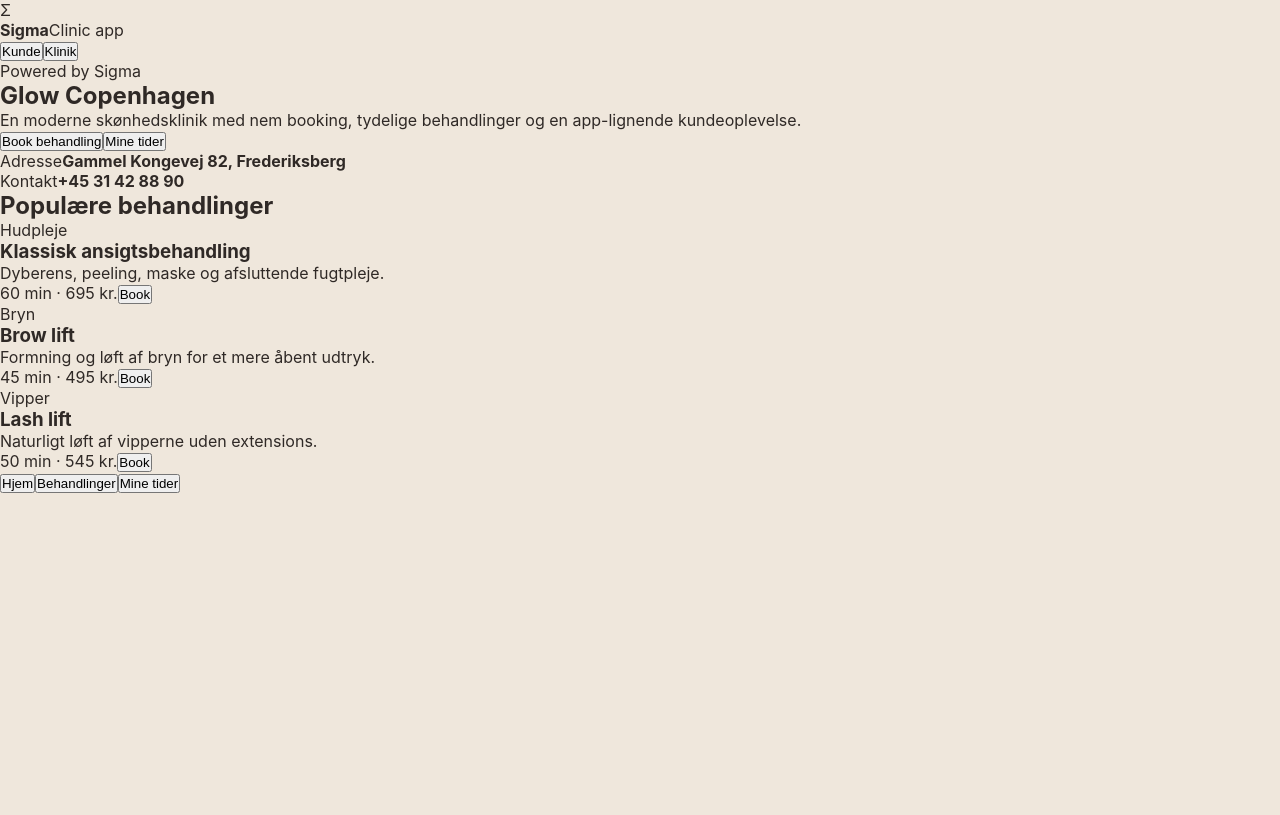
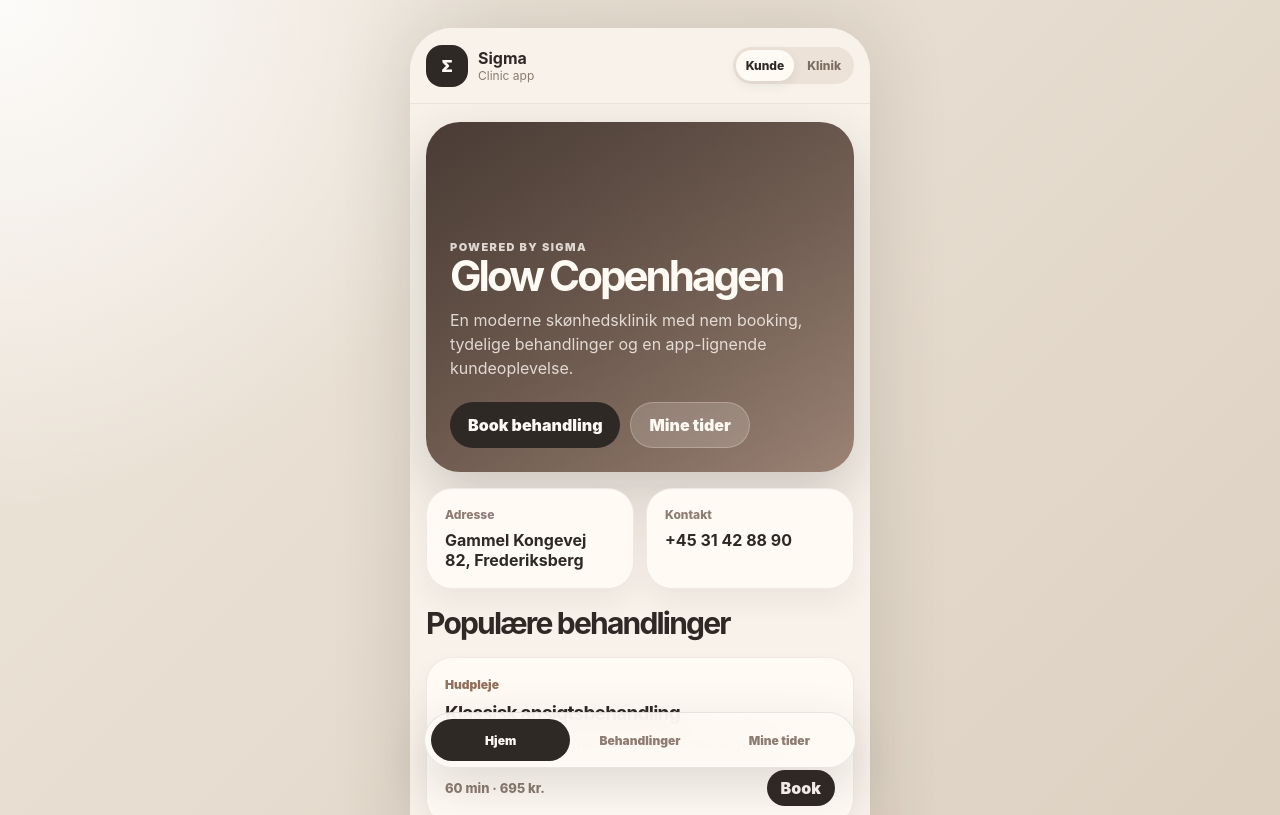
Before and after one commit to uanel955/sigma-prototype, a React (Vite) app: page / in a window 1280 px wide. Shown: the top 815 px of the page. Built offline with nearby package versions, Linux system fonts and the light colour scheme.

Commit message:
feat: replace src/styles.css with full design system

```diff
--- a/src/styles.css
+++ b/src/styles.css
@@ -1,13 +1,462 @@
-/* Sigma Prototype – global styles */
+:root {
+  font-family: Inter, ui-sans-serif, system-ui, -apple-system, BlinkMacSystemFont,
+    "Segoe UI", sans-serif;
+  color: #2f2926;
+  background: #efe7dc;
+  font-synthesis: none;
+  text-rendering: optimizeLegibility;
+  -webkit-font-smoothing: antialiased;
+}
+
 * {
   box-sizing: border-box;
-  margin: 0;
-  padding: 0;
 }
 
 body {
-  font-family: Inter, ui-sans-serif, system-ui, sans-serif;
+  margin: 0;
+  min-width: 320px;
+  min-height: 100vh;
+}
+
+button,
+input,
+textarea,
+select {
+  font: inherit;
+}
+
+button {
+  border: 0;
+  cursor: pointer;
+}
+
+.app {
+  min-height: 100vh;
+  display: flex;
+  justify-content: center;
+  background:
+    radial-gradient(circle at top left, rgba(255, 255, 255, 0.85), transparent 32rem),
+    linear-gradient(135deg, #efe7dc, #d8cbbb);
+}
+
+.phone {
+  width: min(100%, 460px);
+  min-height: 100vh;
+  background: #f8f2ea;
+  position: relative;
+  box-shadow: 0 0 80px rgba(47, 41, 38, 0.16);
+}
+
+.topbar {
+  height: 76px;
+  padding: 14px 16px;
+  display: flex;
+  align-items: center;
+  justify-content: space-between;
+  background: rgba(248, 242, 234, 0.9);
+  backdrop-filter: blur(18px);
+  border-bottom: 1px solid rgba(47, 41, 38, 0.08);
+  position: sticky;
+  top: 0;
+  z-index: 20;
+}
+
+.brand {
+  display: flex;
+  align-items: center;
+  gap: 10px;
+}
+
+.logo {
+  width: 42px;
+  height: 42px;
+  border-radius: 16px;
+  background: #2f2926;
+  color: #fffaf4;
+  display: grid;
+  place-items: center;
+  font-weight: 900;
+}
+
+.brand strong,
+.brand span {
+  display: block;
+}
+
+.brand span {
+  color: #8c7c72;
+  font-size: 12px;
+}
+
+.switch {
+  display: flex;
+  gap: 3px;
+  padding: 3px;
+  background: #ece2d8;
+  border-radius: 999px;
+}
+
+.switch button {
+  border-radius: 999px;
+  padding: 8px 10px;
+  background: transparent;
+  color: #7d6e64;
+  font-size: 12px;
+  font-weight: 800;
+}
+
+.switch button.active {
+  background: #fffaf4;
+  color: #2f2926;
+  box-shadow: 0 4px 12px rgba(47, 41, 38, 0.08);
+}
+
+.screen {
+  padding: 18px 16px 104px;
+}
+
+.stack {
+  display: grid;
+  gap: 16px;
+}
+
+.hero {
+  min-height: 350px;
+  border-radius: 34px;
+  padding: 24px;
+  color: #fffaf4;
+  display: flex;
+  flex-direction: column;
+  justify-content: flex-end;
+  background:
+    linear-gradient(150deg, rgba(47, 41, 38, 0.72), rgba(47, 41, 38, 0.28)),
+    linear-gradient(135deg, #8f6f5d, #c5a693);
+  box-shadow: 0 24px 60px rgba(47, 41, 38, 0.22);
+}
+
+.eyebrow {
+  margin: 0 0 8px;
+  text-transform: uppercase;
+  letter-spacing: 0.13em;
+  font-size: 11px;
+  font-weight: 900;
+  opacity: 0.64;
+}
+
+.hero h1,
+.page-title h1,
+.row-title h1,
+.modal h2 {
+  margin: 0;
+  font-size: 42px;
+  line-height: 0.96;
+  letter-spacing: -0.07em;
+}
+
+.hero p,
+.page-title p {
+  margin: 12px 0 0;
+  line-height: 1.5;
+  color: inherit;
+  opacity: 0.8;
+}
+
+.actions {
+  display: flex;
+  gap: 10px;
+  margin-top: 22px;
+}
+
+.primary,
+.secondary,
+.danger {
+  min-height: 46px;
+  border-radius: 999px;
+  padding: 0 18px;
+  font-weight: 900;
+}
+
+.primary {
+  background: #2f2926;
+  color: #fffaf4;
+}
+
+.primary.small {
+  min-height: 38px;
+  padding: 0 14px;
+  font-size: 13px;
+}
+
+.primary.full {
+  width: 100%;
+}
+
+.primary:disabled {
+  opacity: 0.45;
+  cursor: not-allowed;
+}
+
+.secondary {
+  background: rgba(255, 250, 244, 0.18);
+  color: #fffaf4;
+  border: 1px solid rgba(255, 250, 244, 0.24);
+}
+
+.danger {
+  background: #efdfdc;
+  color: #8a3025;
+}
+
+.info-grid,
+.stats {
+  display: grid;
+  grid-template-columns: 1fr 1fr;
+  gap: 12px;
+}
+
+.stats {
+  grid-template-columns: 1fr;
+}
+
+.info-card,
+.stat,
+.card,
+.empty,
+.edit-card {
+  background: #fffaf4;
+  border: 1px solid rgba(47, 41, 38, 0.08);
+  border-radius: 26px;
+  padding: 18px;
+  box-shadow: 0 14px 30px rgba(47, 41, 38, 0.06);
+}
+
+.info-card span,
+.stat span {
+  display: block;
+  color: #8c7c72;
+  font-size: 12px;
+  font-weight: 800;
+  margin-bottom: 8px;
+}
+
+.stat strong {
+  font-size: 28px;
+  letter-spacing: -0.06em;
+}
+
+.section-title h2,
+.row-title h1 {
+  margin: 0;
+  font-size: 30px;
+  letter-spacing: -0.06em;
+}
+
+.row-title {
+  display: flex;
+  justify-content: space-between;
+  align-items: end;
+  gap: 12px;
+}
+
+.cards {
+  display: grid;
+  gap: 12px;
+}
+
+.card h3,
+.empty h3 {
+  margin: 0;
+  font-size: 19px;
+  letter-spacing: -0.04em;
+}
+
+.card p,
+.empty p {
+  margin: 8px 0 0;
+  line-height: 1.5;
+  color: #74675e;
+  font-size: 14px;
+}
+
+.category {
+  color: #8f6f5d !important;
+  font-size: 12px !important;
+  font-weight: 900;
+  margin: 0 0 8px !important;
+}
+
+.card-footer {
+  margin-top: 16px;
+  display: flex;
+  align-items: center;
+  justify-content: space-between;
+  gap: 12px;
+}
+
+.card-footer span {
+  color: #8c7c72;
+  font-size: 13px;
+  font-weight: 800;
+}
+
+.card-footer button {
+  min-height: 36px;
+  border-radius: 999px;
+  padding: 0 14px;
+  background: #2f2926;
+  color: #fffaf4;
+  font-weight: 900;
+}
+
+.pills {
+  display: flex;
+  gap: 8px;
+  overflow-x: auto;
+}
+
+.pills button {
+  white-space: nowrap;
+  border-radius: 999px;
+  padding: 10px 14px;
+  background: #ece2d8;
+  color: #74675e;
+  font-size: 13px;
+  font-weight: 900;
+}
+
+.pills button.active {
+  background: #2f2926;
+  color: #fffaf4;
+}
+
+.empty {
+  text-align: center;
+  padding: 34px 20px;
+}
+
+.bottom-nav {
+  position: fixed;
+  left: 50%;
+  bottom: 14px;
+  transform: translateX(-50%);
+  width: min(calc(100% - 28px), 432px);
+  background: rgba(255, 250, 244, 0.9);
+  backdrop-filter: blur(18px);
+  border: 1px solid rgba(47, 41, 38, 0.1);
+  box-shadow: 0 18px 50px rgba(47, 41, 38, 0.16);
+  border-radius: 999px;
+  padding: 6px;
+  display: flex;
+  z-index: 30;
+}
+
+.bottom-nav button {
+  flex: 1;
+  min-height: 42px;
+  border-radius: 999px;
+  background: transparent;
+  color: #8c7c72;
+  font-size: 12px;
+  font-weight: 900;
+}
+
+.bottom-nav button.active {
+  background: #2f2926;
+  color: #fffaf4;
+}
+
+.modal-bg {
+  position: fixed;
+  inset: 0;
+  background: rgba(47, 41, 38, 0.42);
+  display: flex;
+  align-items: flex-end;
+  justify-content: center;
+  z-index: 100;
+}
+
+.modal {
+  width: min(100%, 460px);
+  background: #fffaf4;
+  border-radius: 34px 34px 0 0;
+  padding: 22px 18px 24px;
+  display: grid;
+  gap: 12px;
+  position: relative;
+  box-shadow: 0 -24px 70px rgba(47, 41, 38, 0.22);
+}
+
+.close {
+  position: absolute;
+  top: 18px;
+  right: 18px;
+  min-height: 36px;
+  border-radius: 999px;
+  padding: 0 14px;
   background: #efe7dc;
   color: #2f2926;
-  min-height: 100vh;
+  font-weight: 900;
 }
+
+.modal-sub {
+  margin: 0 0 8px;
+  color: #8c7c72;
+  font-weight: 800;
+}
+
+label {
+  display: grid;
+  gap: 7px;
+  color: #6f625a;
+  font-size: 12px;
+  font-weight: 900;
+}
+
+input,
+textarea,
+select {
+  width: 100%;
+  border: 1px solid rgba(47, 41, 38, 0.12);
+  background: #fffaf4;
+  color: #2f2926;
+  border-radius: 16px;
+  padding: 13px 14px;
+  outline: none;
+  font-size: 16px;
+}
+
+textarea {
+  min-height: 90px;
+  resize: vertical;
+}
+
+input:focus,
+textarea:focus,
+select:focus {
+  border-color: #8f6f5d;
+  box-shadow: 0 0 0 4px rgba(143, 111, 93, 0.12);
+}
+
+.edit-card {
+  display: grid;
+  gap: 12px;
+}
+
+.split {
+  display: grid;
+  grid-template-columns: 1fr 1fr;
+  gap: 12px;
+}
+
+@media (min-width: 700px) {
+  .phone {
+    margin: 28px 0;
+    min-height: calc(100vh - 56px);
+    border-radius: 42px;
+    overflow: hidden;
+  }
+
+  .bottom-nav {
+    bottom: 32px;
+  }
+}
```
